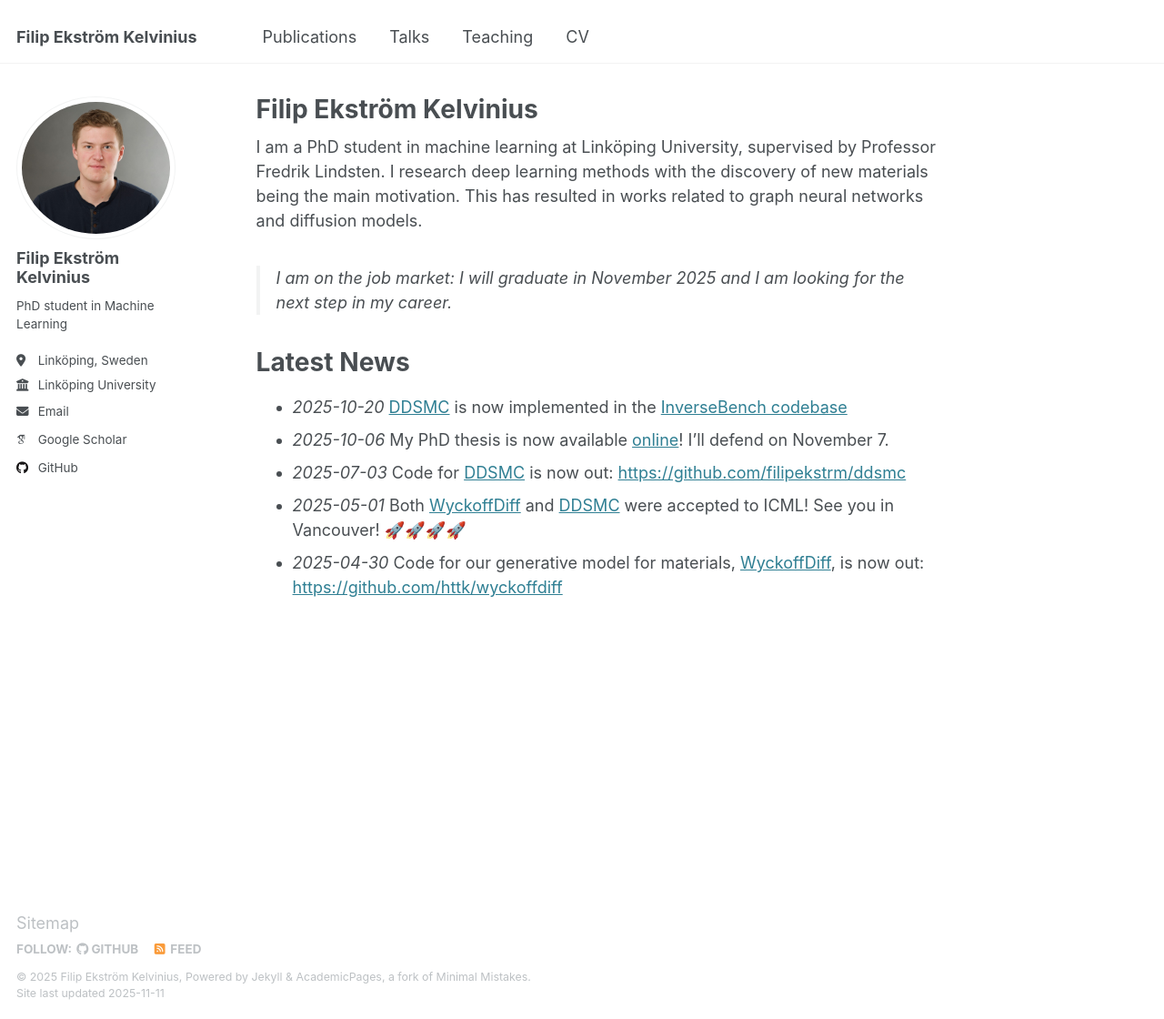
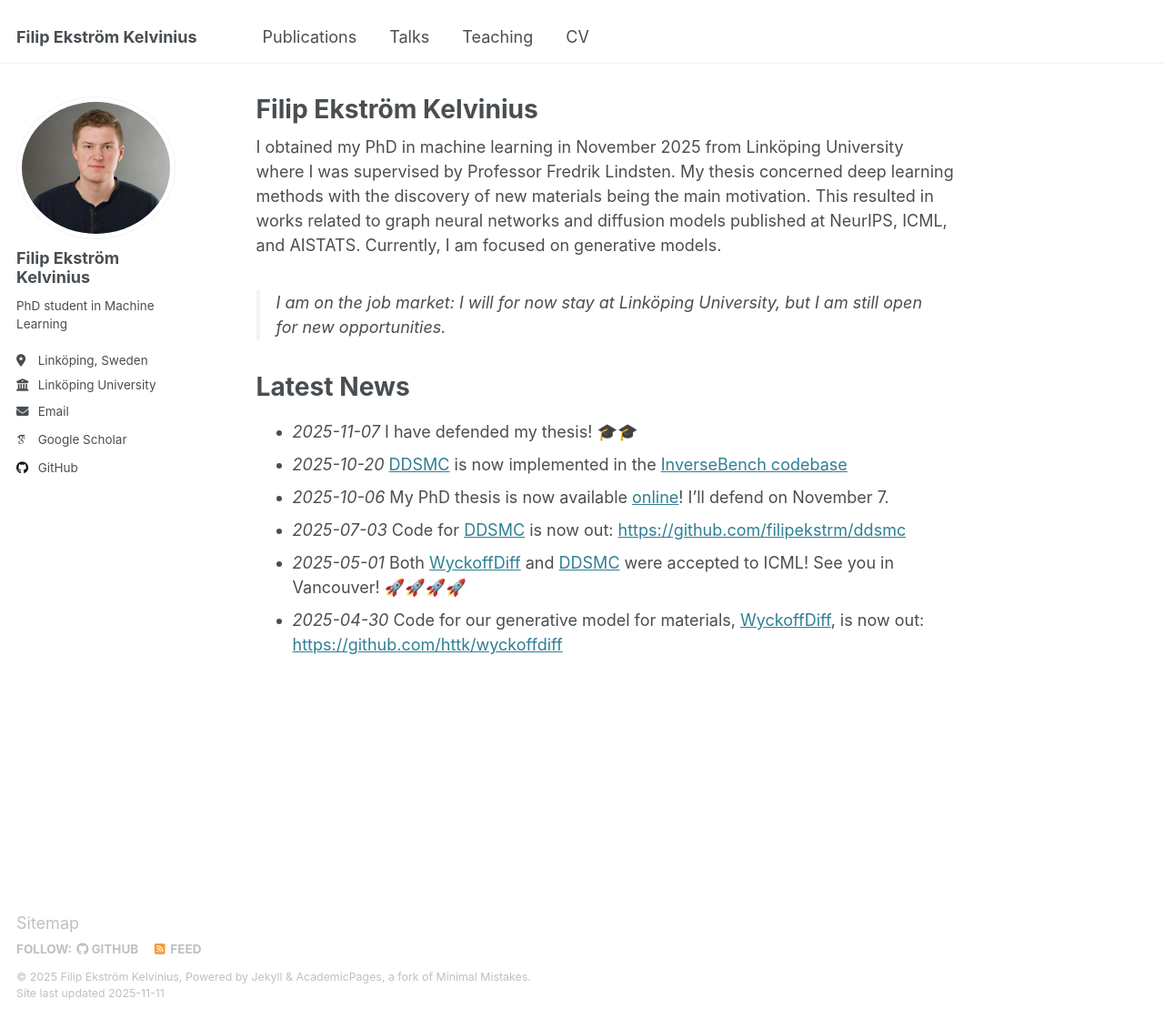
Before and after one commit to filipekstrm/filipekstrm.github.io, a Jekyll site: the page built from _pages/about.md, in a window 1280 px wide and 1120 px high. Shown: the whole window at 91% size. Built offline with Jekyll 4.4.1, drawn with Linux system fonts in a browser that asks for light colours; some web fonts are replaced.

Commit message:
graduated

```diff
--- a/_pages/about.md
+++ b/_pages/about.md
@@ -7,11 +7,12 @@ redirect_from:
   - /about.html
 ---
 
-I am a PhD student in machine learning at Linköping University, supervised by Professor Fredrik Lindsten. I research deep learning methods with the discovery of new materials being the main motivation. This has resulted in works related to graph neural networks and diffusion models.
+I obtained my PhD in machine learning in November 2025 from Linköping University where I was supervised by Professor Fredrik Lindsten. My thesis concerned deep learning methods with the discovery of new materials being the main motivation. This resulted in works related to graph neural networks and diffusion models published at NeurIPS, ICML, and AISTATS. Currently, I am focused on generative models.
 
-> I am on the job market: I will graduate in November 2025 and I am looking for the next step in my career.
+> I am on the job market: I will for now stay at Linköping University, but I am still open for new opportunities.
 
 # Latest News
+* *2025-11-07* I have defended my thesis! 🎓🎓
 * *2025-10-20* [DDSMC](https://proceedings.mlr.press/v267/ekstrom-kelvinius25b.html) is now implemented in the [InverseBench codebase](https://github.com/devzhk/InverseBench)
 * *2025-10-06* My PhD thesis is now available [online](http://urn.kb.se/resolve?urn=urn:nbn:se:liu:diva-218503)! I'll defend on November 7.
 * *2025-07-03* Code for [DDSMC](https://arxiv.org/abs/2502.06379) is now out: <https://github.com/filipekstrm/ddsmc>
```
